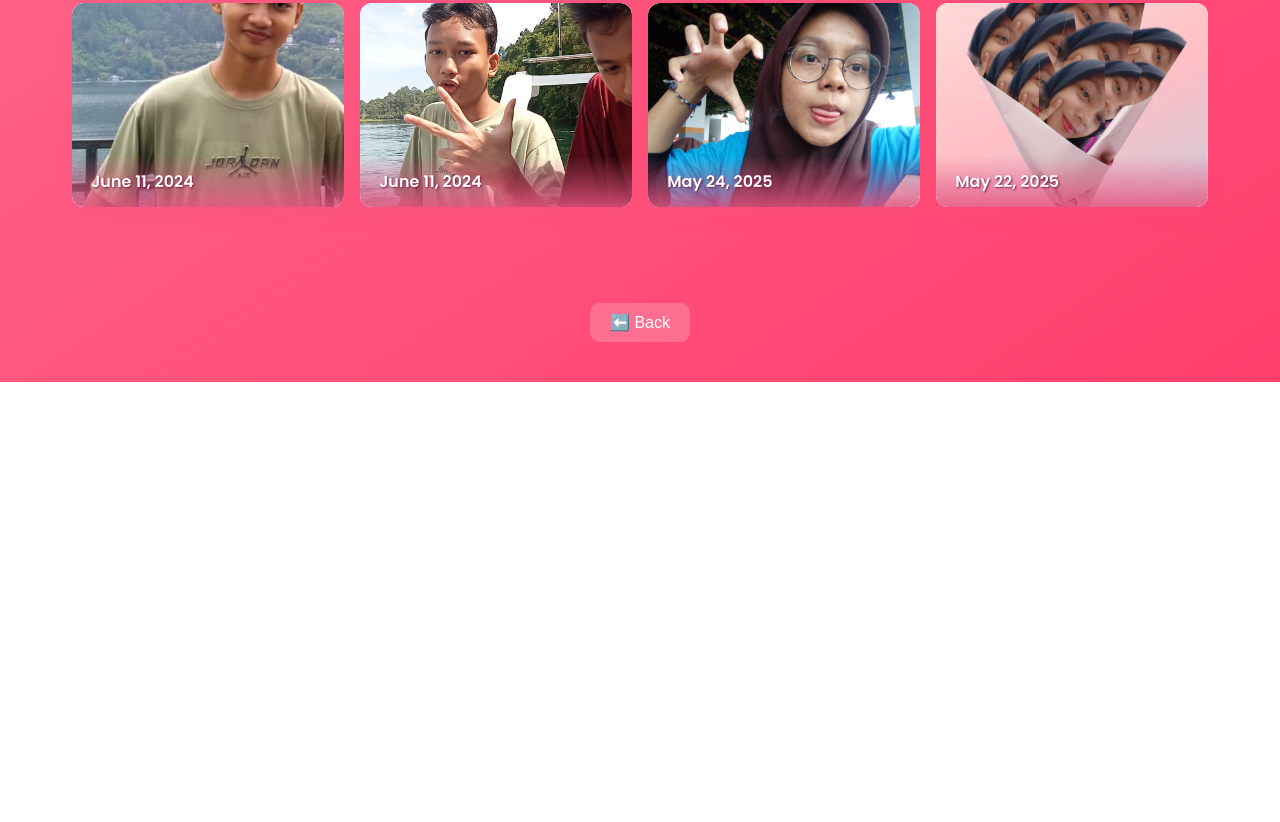
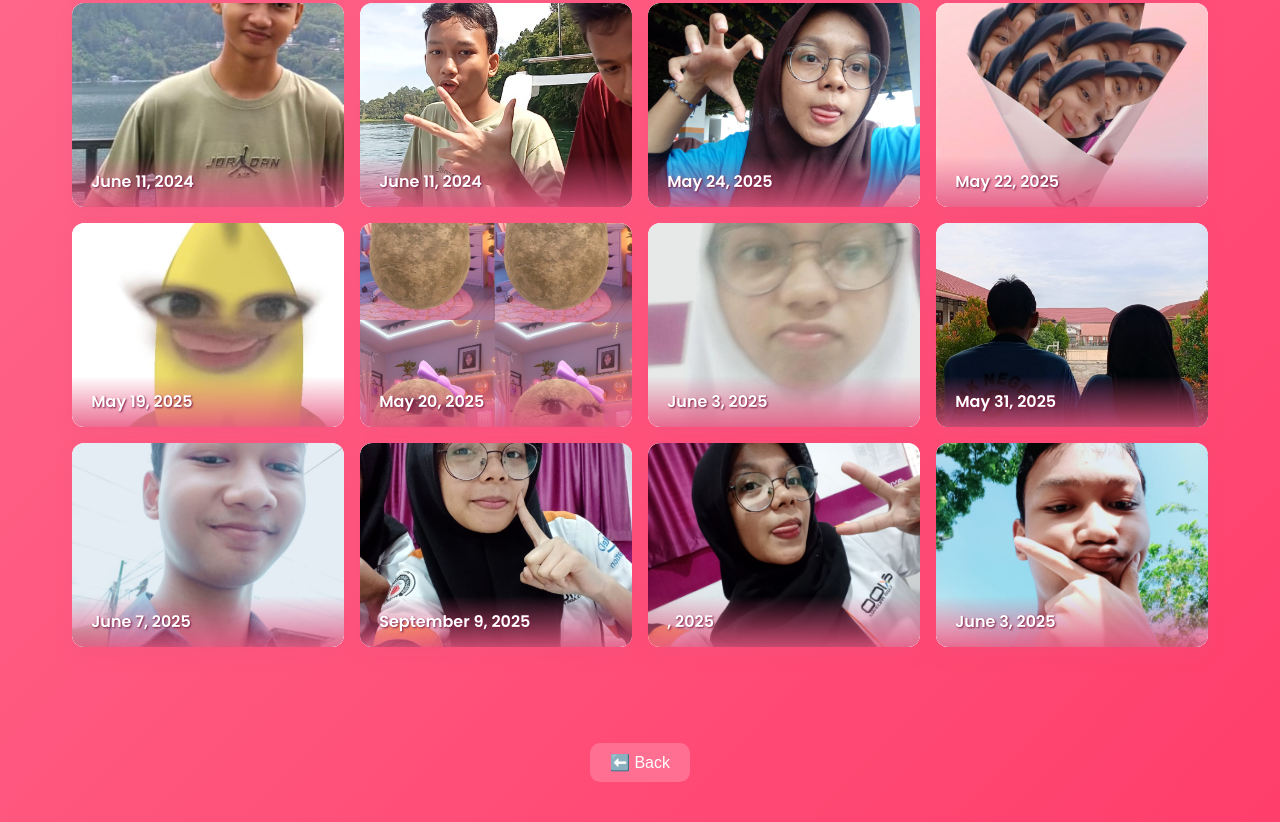
Before and after one commit to dafaalfariza/ipayy, a plain HTML site: page pages/gallery.html in a window 1280 px wide. Shown: the part 485-1307 px from the top of the page. Before the commit the page ends 867 px from the top, so only its background shows below. Drawn offline with Linux system fonts and the light colour scheme.

Commit message:
adding files

```diff
--- a/pages/gallery.html
+++ b/pages/gallery.html
@@ -304,6 +304,33 @@
     <img src="../images/Syifa4.jpg" alt="This is my favorite flowers 💐" />
     <div class="caption" id="caption8">May 22, 2025</div>
   </article>
+  <article class="gallery-item" tabindex="0" aria-describedby="caption8" data-caption="One of the best my profile picture" data-img="../images/SyifaPisang.jpg">
+    <img src="../images/SyifaPisang.jpg" alt="This is my favorite flowers 💐" />
+    <div class="caption" id="caption8">May 19, 2025</div>
+  </article>
+  <article class="gallery-item" tabindex="0" aria-describedby="caption8" data-caption="Another one of the best my profile picture" data-img="../images/SyifaKentang.jpg">
+    <img src="../images/SyifaKentang.jpg" alt="This is my favorite flowers 💐" />
+    <div class="caption" id="caption8">May 20, 2025</div>
+  </article>
+  <article class="gallery-item" tabindex="0" aria-describedby="caption8" data-caption="I call this one as Sipaa lucuukk hehe.." data-img="../images/hehe.jpg">
+    <img src="../images/hehe.jpg" alt="This is my favorite flowers 💐" />
+    <div class="caption" id="caption8">June 3, 2025</div>
+  </article><article class="gallery-item" tabindex="0" aria-describedby="caption8" data-caption="My favorite Google Profile.." data-img="../images/nice.jpg">
+    <img src="../images/nice.jpg" alt="This is my favorite flowers 💐" />
+    <div class="caption" id="caption8">May 31, 2025</div>
+  </article><article class="gallery-item" tabindex="0" aria-describedby="caption8" data-caption="Gatawuu mau di isi caption apaa" data-img="../images/smile.jpg">
+    <img src="../images/smile.jpg" alt="This is my favorite flowers 💐" />
+    <div class="caption" id="caption8">June 7, 2025</div>
+  </article><article class="gallery-item" tabindex="0" aria-describedby="caption8" data-caption="Iyaa iyaaa lucuuk dan gemesinnn" data-img="../images/Syifa6.jpg">
+    <img src="../images/Syifa6.jpg" alt="This is my favorite flowers 💐" />
+    <div class="caption" id="caption8">September 9, 2025</div>
+  </article><article class="gallery-item" tabindex="0" aria-describedby="caption8" data-caption="You're too cuteee 🫰" data-img="../images/Syifa7.jpg">
+    <img src="../images/Syifa7.jpg" alt="This is my favorite flowers 💐" />
+    <div class="caption" id="caption8">, 2025</div>
+  </article><article class="gallery-item" tabindex="0" aria-describedby="caption8" data-caption="ummm..." data-img="../images/Me3.jpg">
+    <img src="../images/Me3.jpg" alt="This is my favorite flowers 💐" />
+    <div class="caption" id="caption8">June 3, 2025</div>
+  </article>
 </section>
 
 <!-- Modal structure -->
```
Also changed, not shown: index.html (+1 -1 lines), pages/game.html (+1 -0 lines), pages/truthordare.html (+1 -1 lines), pages/we.html (+2 -2 lines), images/Me3.jpg (added), images/Syifa5.jpg (added), images/Syifa6.jpg (added), images/Syifa7.jpg (added), images/SyifaKentang.jpg (added), images/SyifaPisang.jpg (added), images/hehe.jpg (added), images/nice.jpg (added), images/smile.jpg (added).
